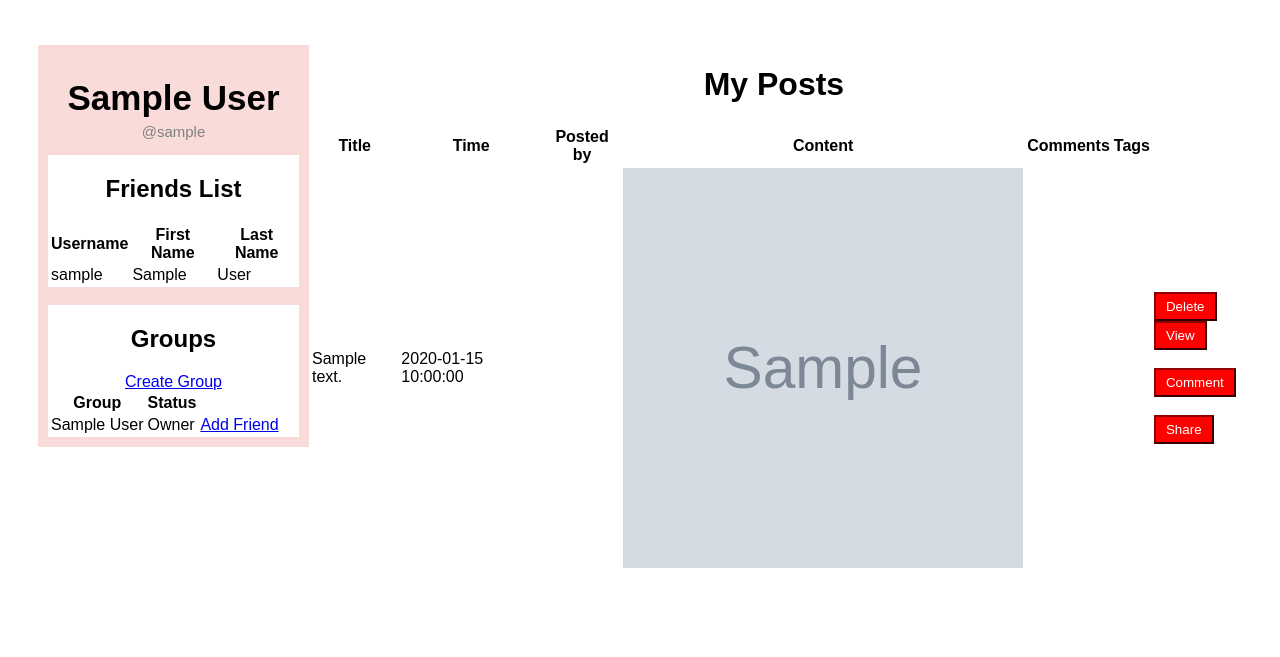
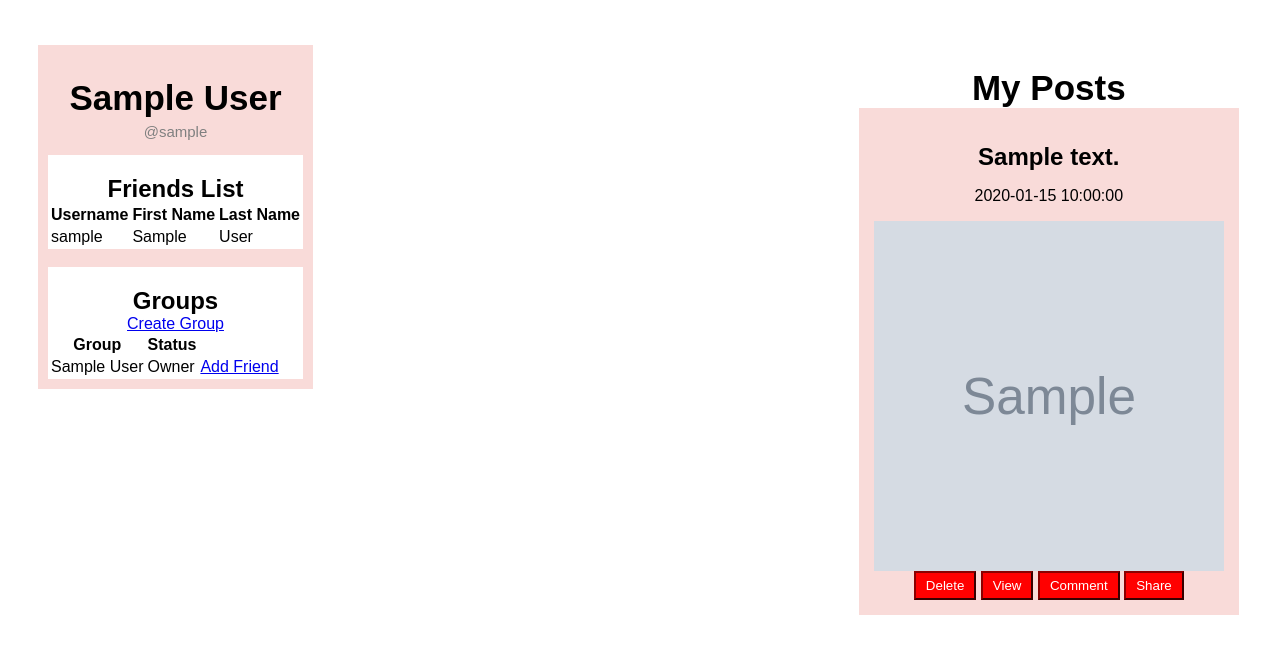
Before and after one commit to jkracz/MadChatter, a Flask app: a page that uses templates/profile.html in a window 1280 px wide. Shown: the part 143-800 px from the top of the page. Run offline with Flask 2, Linux system fonts and the light colour scheme; tables that the repository leaves empty hold one stand-in row (values such as "Sample post"); grey boxes marked "Sample" are stand-in pictures.

Commit message:
post list diff look

```diff
--- a/static/css/profile.css
+++ b/static/css/profile.css
@@ -1,3 +1,11 @@
+h1, h2{
+    margin-bottom:0px;
+}
+
+h1{
+    font-size:35px;
+}
+
 .item-buttons{
     background-color:red;
     border-color:darkred;
@@ -27,6 +35,14 @@
     padding:10px;
 }
 
+.post-container{
+    display:flex;
+    flex-direction:column;
+    justify-content:center;
+    background-color:#f9dbd9;
+    padding:15px;
+}
+
 .flex-left>div{
     background-color:white;
 }
@@ -35,11 +51,6 @@
     background-color:#f9dbd9;
 }
 
-#me-name{
-    font-size:35px;
-    margin-bottom:0px;
-}
-
 #me-id{
     margin-top:5px;
     color:gray;
--- a/templates/profile.html
+++ b/templates/profile.html
@@ -62,32 +62,25 @@
         </div>
     </div>
         <div>
-            <h1>My Posts</h1>
-                <table>
-                    <th>Title</th>
-                    <th>Time</th>
-                    <th>Posted by</th>
-                    <th>Content</th>
-                    <th>Comments</th>
-                    <th>Tags</th>
+            <h1 id="post-title">My Posts</h1>
 
-                    {% for line in posts %}
-                <tr>
-                    <td>{{line.content_name}}</td>
-                    <td>{{line.timest}}</td>
-                    <td></td> <!--fname of poster-->
-                    <td><img src={{line.file_path}} style="width:400px;height:400px;"></td>
-                    <td></td> <!--# of comments-->
-                    <td></td> <!--# of tags-->
-                    <td>
-                       <a href="/delete/{{line.id}}"><button type="button" class="item-buttons">Delete</button></a><br>
-                        <a href="/view/{{line.id}}"><button type="button" class="item-buttons">View</button></a><br><br>
-                        <a href="/comment/{{line.id}}"><button type="button" class="item-buttons">Comment</button></a><br><br>
-                        <a href="/share_via_email/{{line.id}}"><button type="button" class="item-buttons">Share</button></a>
-                    </td>
-                </tr>
-                    {% endfor %}
-                </table>
+            {% for line in posts %}
+            <div class="post-container">
+                <div>
+                    <h2>{{line.content_name}}</h2>
+                    <p>{{line.timest}}</p>
+                </div>
+                <div>
+                    <img src={{line.file_path}} style="width:350px; height:350px;">
+                </div>
+                <div>
+                    <a href="/delete/{{line.id}}"><button type="button" class="item-buttons">Delete</button></a>
+                    <a href="/view/{{line.id}}"><button type="button" class="item-buttons">View</button></a>
+                    <a href="/comment/{{line.id}}"><button type="button" class="item-buttons">Comment</button></a>
+                    <a href="/share_via_email/{{line.id}}"><button type="button" class="item-buttons">Share</button></a>
+                </div>
+            </div>
+            {% endfor %}
         </div>
     </div>
 </body>
```
Also changed, not shown: 1 other file.
